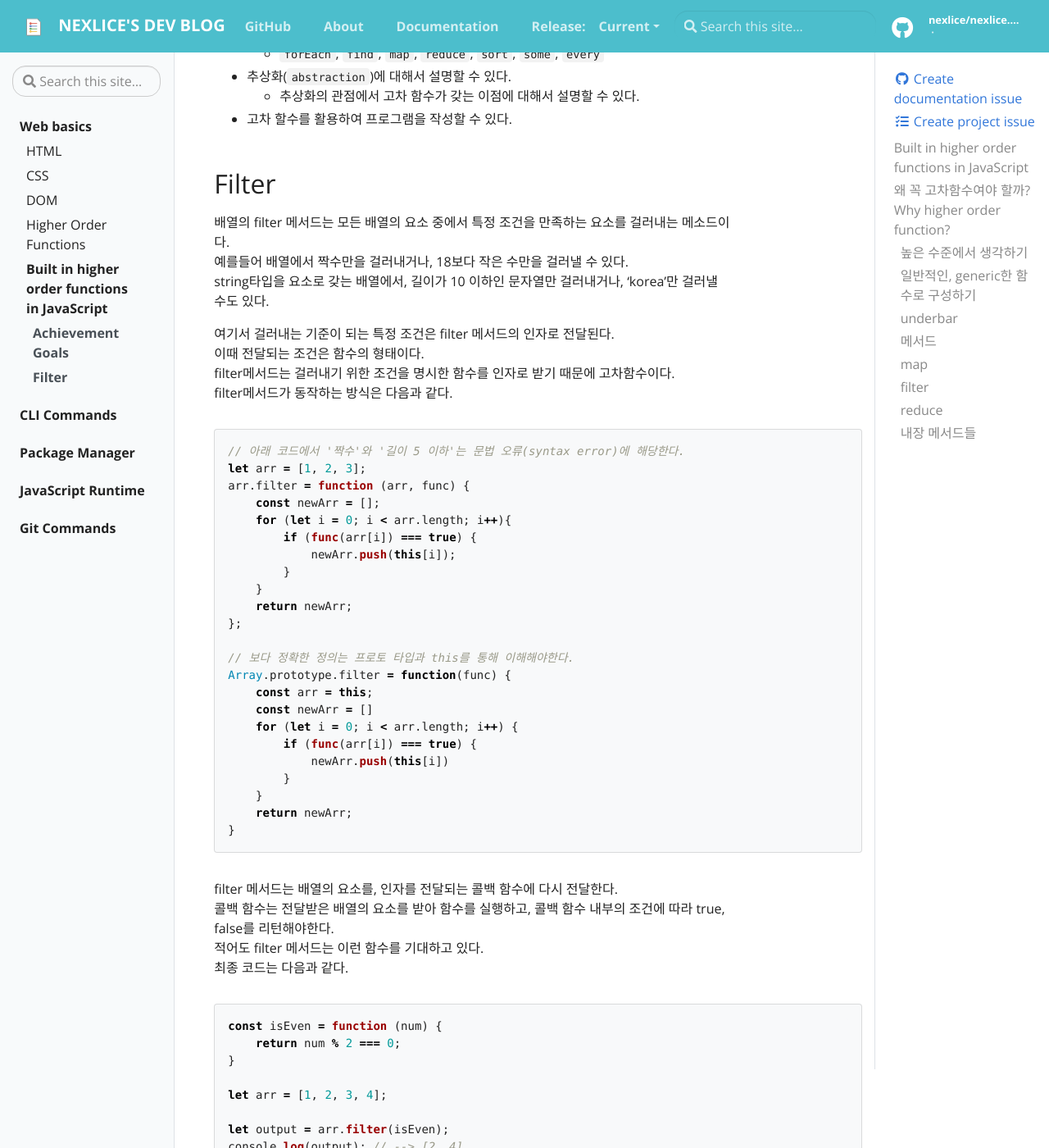
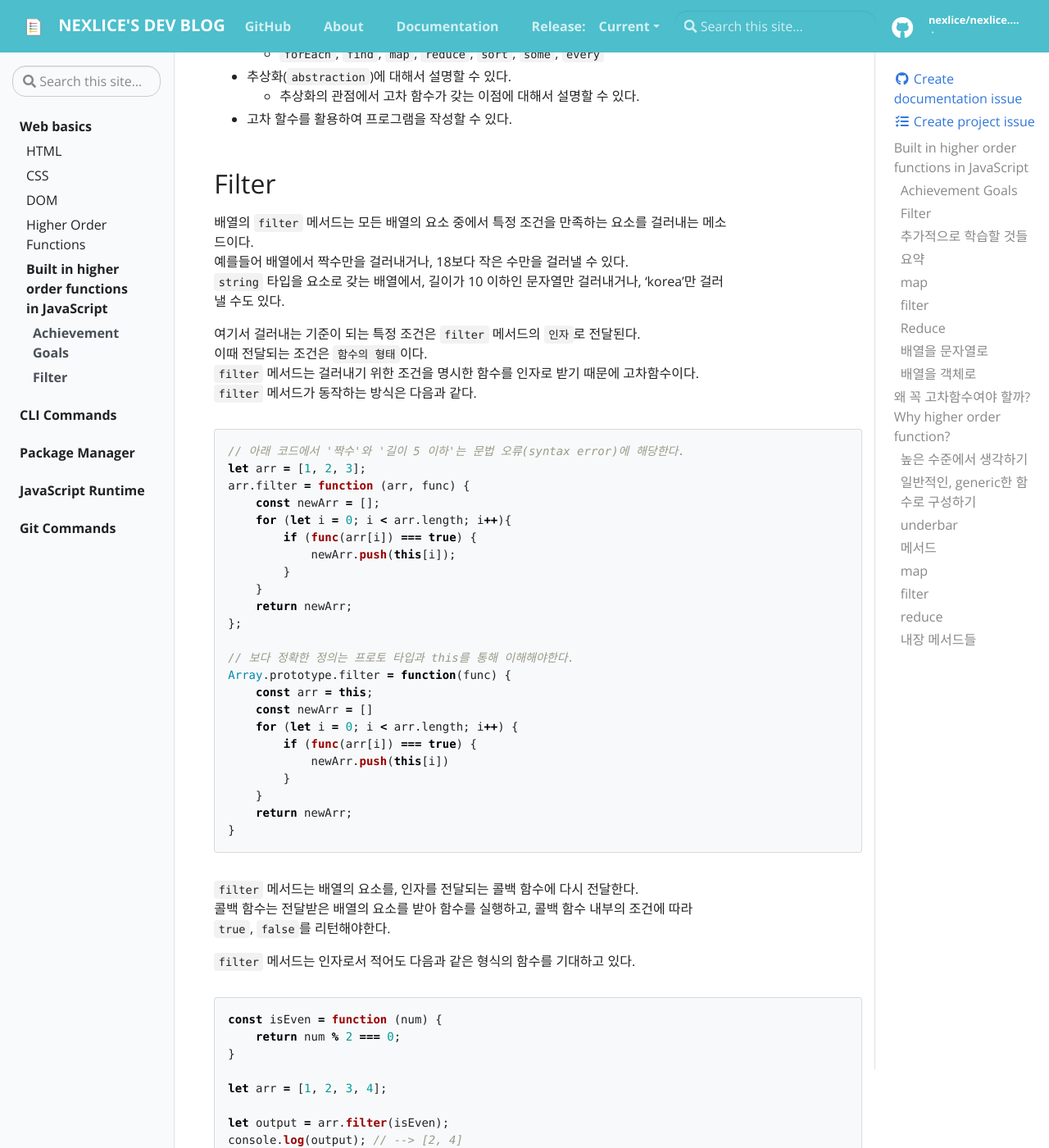
Before and after one commit to nexlice/nexlice.github.io, a Jekyll site: the page built from _docs/Web_Basics/built-in-higher-order-functions.md, in a window 1280 px wide and 1400 px high, scrolled down 418 px. Shown: the whole window at 82% size. Built offline with Jekyll 4.4.1, drawn with Linux system fonts in a browser that asks for light colours.

Commit message:
fix: indent

````diff
--- a/_docs/Web_Basics/built-in-higher-order-functions.md
+++ b/_docs/Web_Basics/built-in-higher-order-functions.md
@@ -7,7 +7,11 @@
  - reduce
 description: Learn how to use map, filter, and reduce!
 ---
+
+
 >   본 글은 Codestates BEB 코스의 자료에서 내용을 가져와 작성하였음을 알립니다.
+
+
 # Built in higher order functions in JavaScript
 
 ## Achievement Goals
@@ -19,14 +23,14 @@
 - 고차 할수를 활용하여 프로그램을 작성할 수 있다.
 
 ## Filter
-배열의 filter 메서드는 모든 배열의 요소 중에서 특정 조건을 만족하는 요소를 걸러내는 메소드이다.
+배열의 `filter` 메서드는 모든 배열의 요소 중에서 특정 조건을 만족하는 요소를 걸러내는 메소드이다.
 예를들어 배열에서 짝수만을 걸러내거나, 18보다 작은 수만을 걸러낼 수 있다.
-string타입을 요소로 갖는 배열에서, 길이가 10 이하인 문자열만 걸러내거나, 'korea'만 걸러낼 수도 있다.
+`string` 타입을 요소로 갖는 배열에서, 길이가 10 이하인 문자열만 걸러내거나, 'korea'만 걸러낼 수도 있다.
 
-여기서 걸러내는 기준이 되는 특정 조건은 filter 메서드의 인자로 전달된다.
-이때 전달되는 조건은 함수의 형태이다.
-filter메서드는 걸러내기 위한 조건을 명시한 함수를 인자로 받기 때문에 고차함수이다.
-filter메서드가 동작하는 방식은 다음과 같다.
+여기서 걸러내는 기준이 되는 특정 조건은 `filter` 메서드의 `인자`로 전달된다.
+이때 전달되는 조건은 `함수의 형태`이다.
+`filter` 메서드는 걸러내기 위한 조건을 명시한 함수를 인자로 받기 때문에 고차함수이다.
+`filter` 메서드가 동작하는 방식은 다음과 같다.
 
 ```javascript
 // 아래 코드에서 '짝수'와 '길이 5 이하'는 문법 오류(syntax error)에 해당한다.
@@ -54,10 +58,10 @@
 }
 ```
 
-filter 메서드는 배열의 요소를, 인자를 전달되는 콜백 함수에 다시 전달한다.
-콜백 함수는 전달받은 배열의 요소를 받아 함수를 실행하고, 콜백 함수 내부의 조건에 따라 true, false를 리턴해야한다.
-적어도 filter 메서드는 이런 함수를 기대하고 있다.
-최종 코드는 다음과 같다.
+`filter` 메서드는 배열의 요소를, 인자를 전달되는 콜백 함수에 다시 전달한다.
+콜백 함수는 전달받은 배열의 요소를 받아 함수를 실행하고, 콜백 함수 내부의 조건에 따라 `true`, `false`를 리턴해야한다.
+
+`filter` 메서드는 인자로서 적어도 다음과 같은 형식의 함수를 기대하고 있다.
 ```javascript
 const isEven = function (num) {
     return num % 2 === 0;
````
Also changed, not shown: _docs/Web_Basics/higher-order-functions.md (+6 -4 lines).
